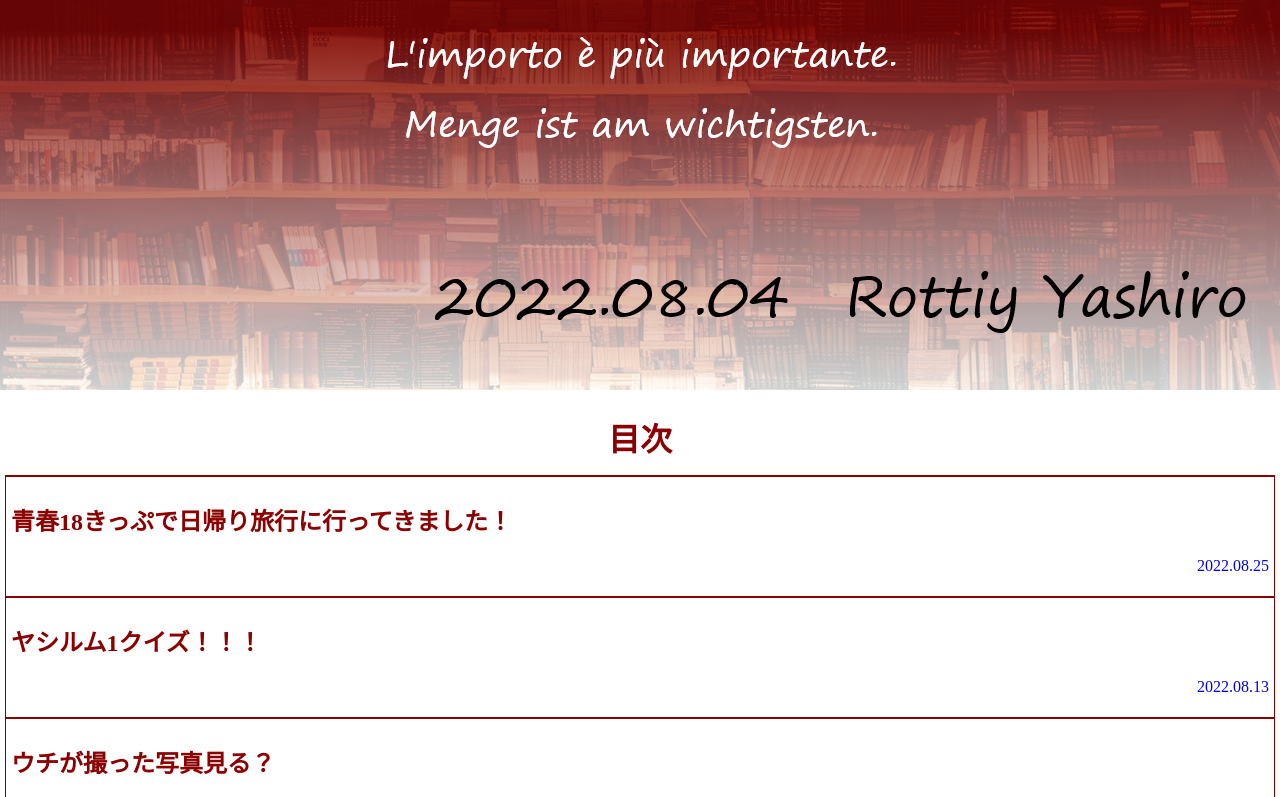
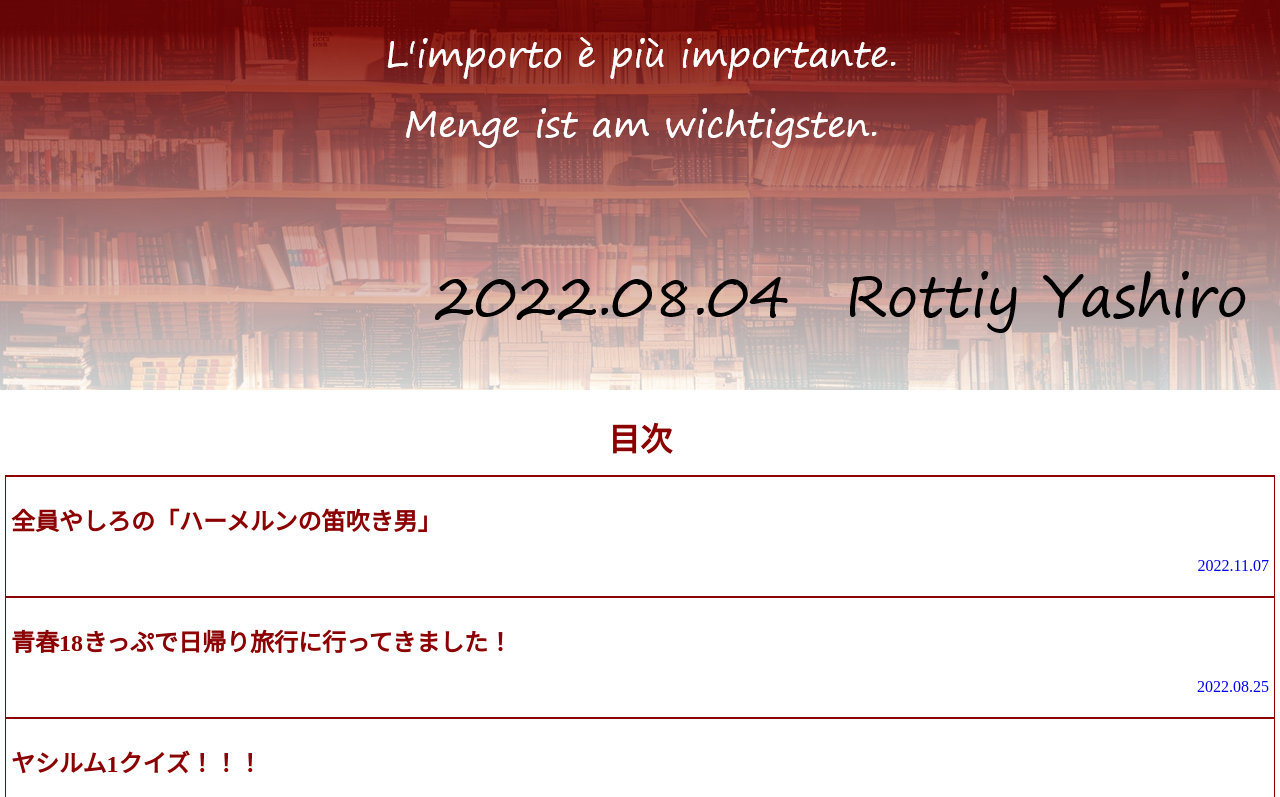
Before and after one commit to RottiyYashiro/yashiro-archives, a plain HTML site: page pages/all/all.html in a window 1280 px wide. Shown: the part 387-1184 px from the top of the page. Drawn offline with Linux system fonts and the light colour scheme.

Commit message:
Add files via upload

```diff
--- a/pages/all/all.html
+++ b/pages/all/all.html
@@ -16,6 +16,13 @@
         <main>
             <div class="mokuji">
                 <h1>目次</h1>
+
+                <div class="item">
+                    <a href="../Hamelin/article.html">
+                        <h2>全員やしろの「ハーメルンの笛吹き男」</h2>
+                        <p>2022.11.07</p>
+                    </a>
+                </div>
 
                 <div class="item">
                     <a href="../2022SummerTrip/article.html">
```
